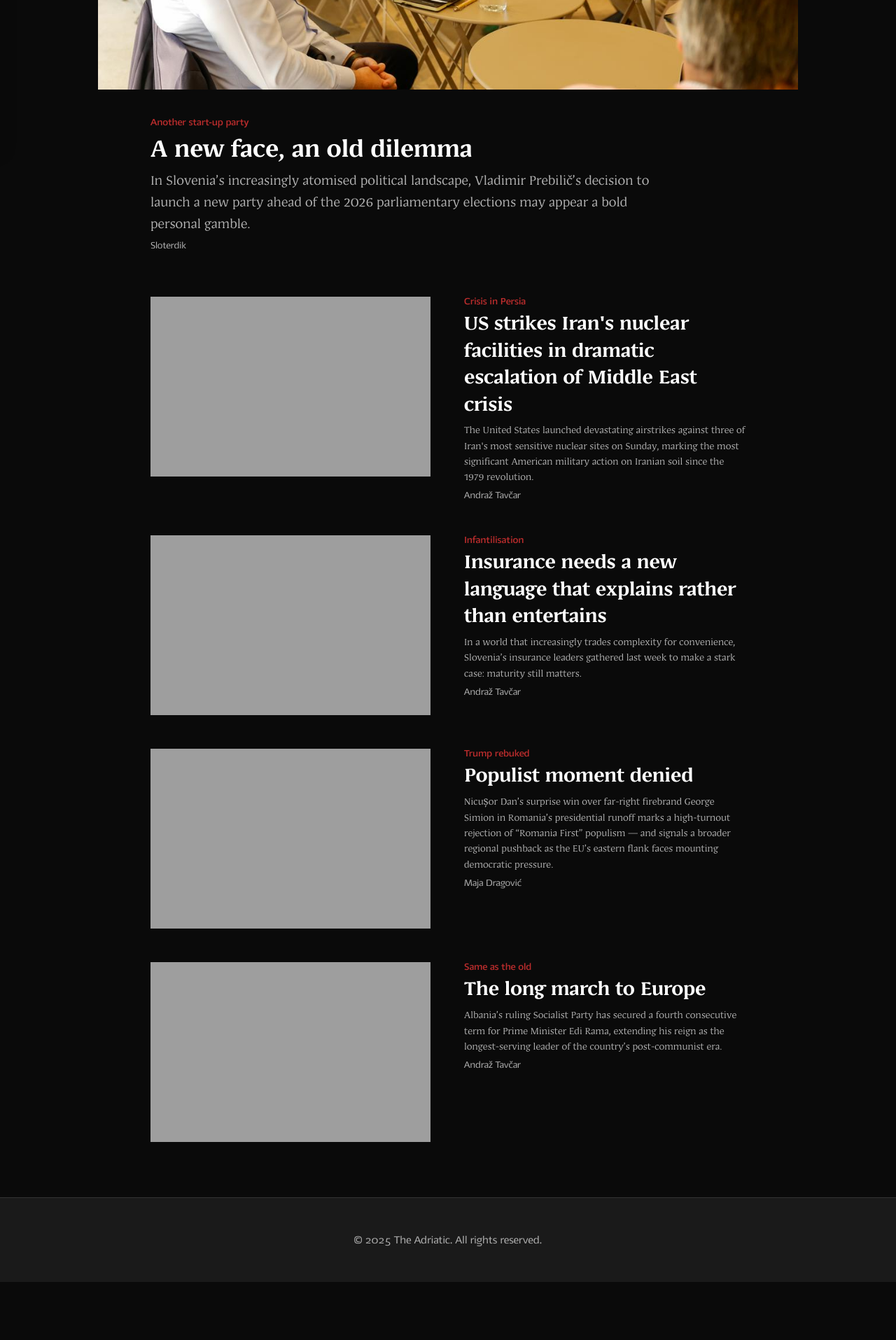
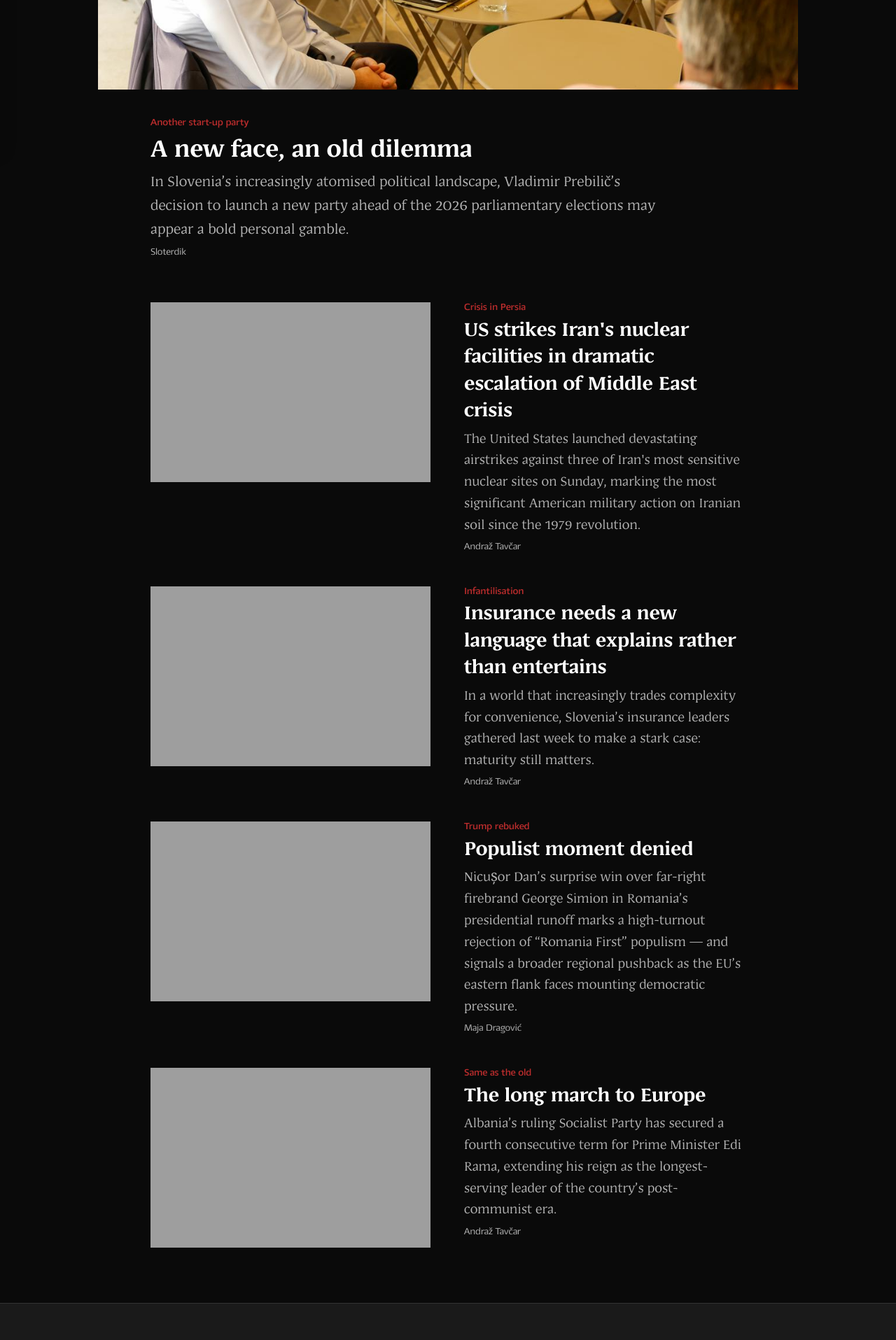
Before and after one commit to tfhoerest/azt, a Jekyll site: the page built from index.html, in a window 1280 px wide. Shown: the part 679-2594 px from the top of the page at 70% size. Built offline with Jekyll 4.4.1, drawn with Linux system fonts in a browser that asks for light colours; the list of posts is cut into pages by our own code; before the commit the page ends 2511 px from its top, so only the background shows below that.

Commit message:
Update home.html

```diff
--- a/_layouts/home.html
+++ b/_layouts/home.html
@@ -86,7 +86,7 @@
 
 .hero-summary {
     font-family: 'Adriatic22', Georgia, serif;
-    font-size: var(--z-ds-fontsize-22);
+    font-size: var(--z-ds-fontsize-24);
     font-weight: 500;
     color: var(--z-ds-color-text-70);
     line-height: 1.2 !important;  /* Tighter line height */
@@ -149,7 +149,7 @@
     font-family: 'Adriatic22', Georgia, serif;
     font-weight: 500;
     color: var(--z-ds-color-text-70);
-    font-size: var(--z-ds-fontsize-16);
+    font-size: var(--z-ds-fontsize-22);
     line-height: 1.5;
     margin-bottom: var(--z-ds-space-s);  /* Space before author */
 }
```
